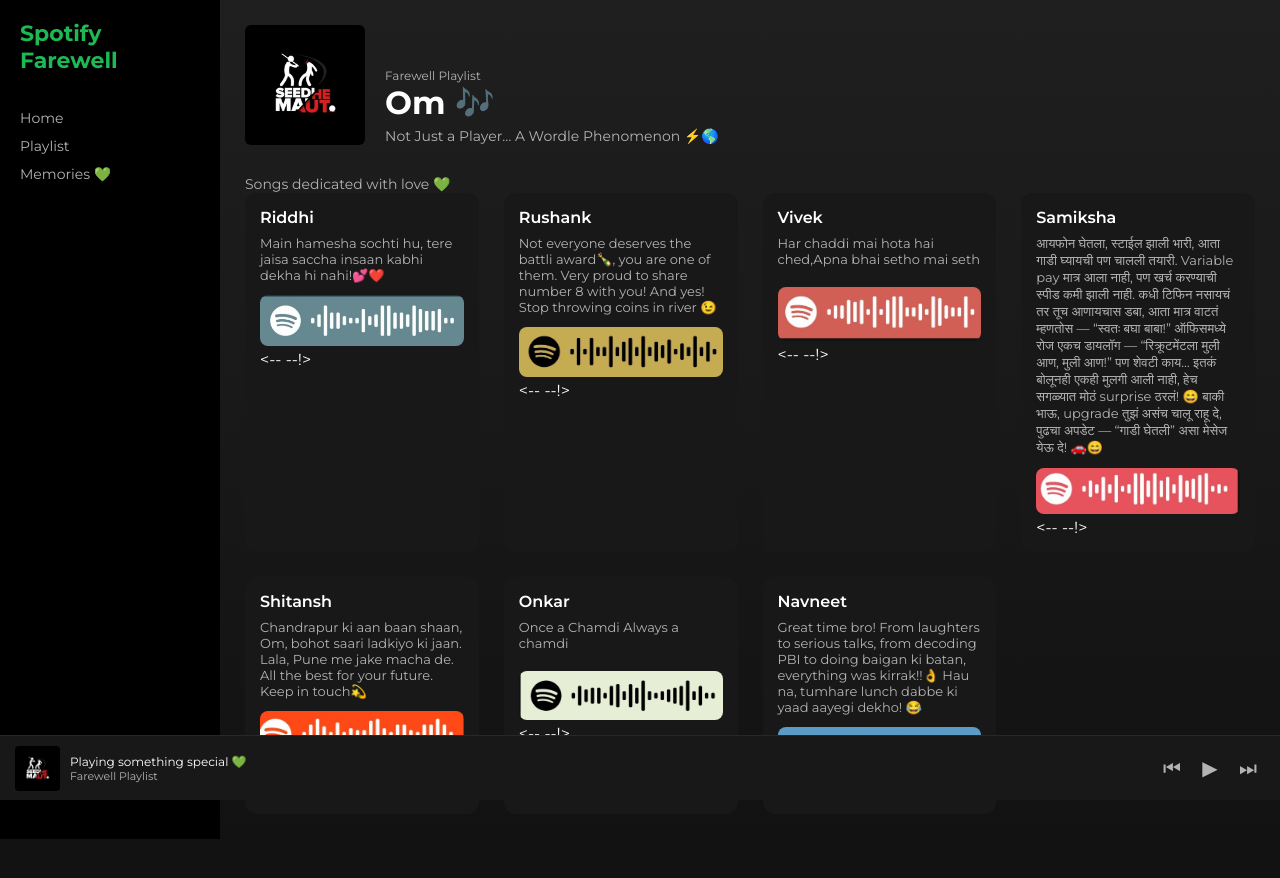
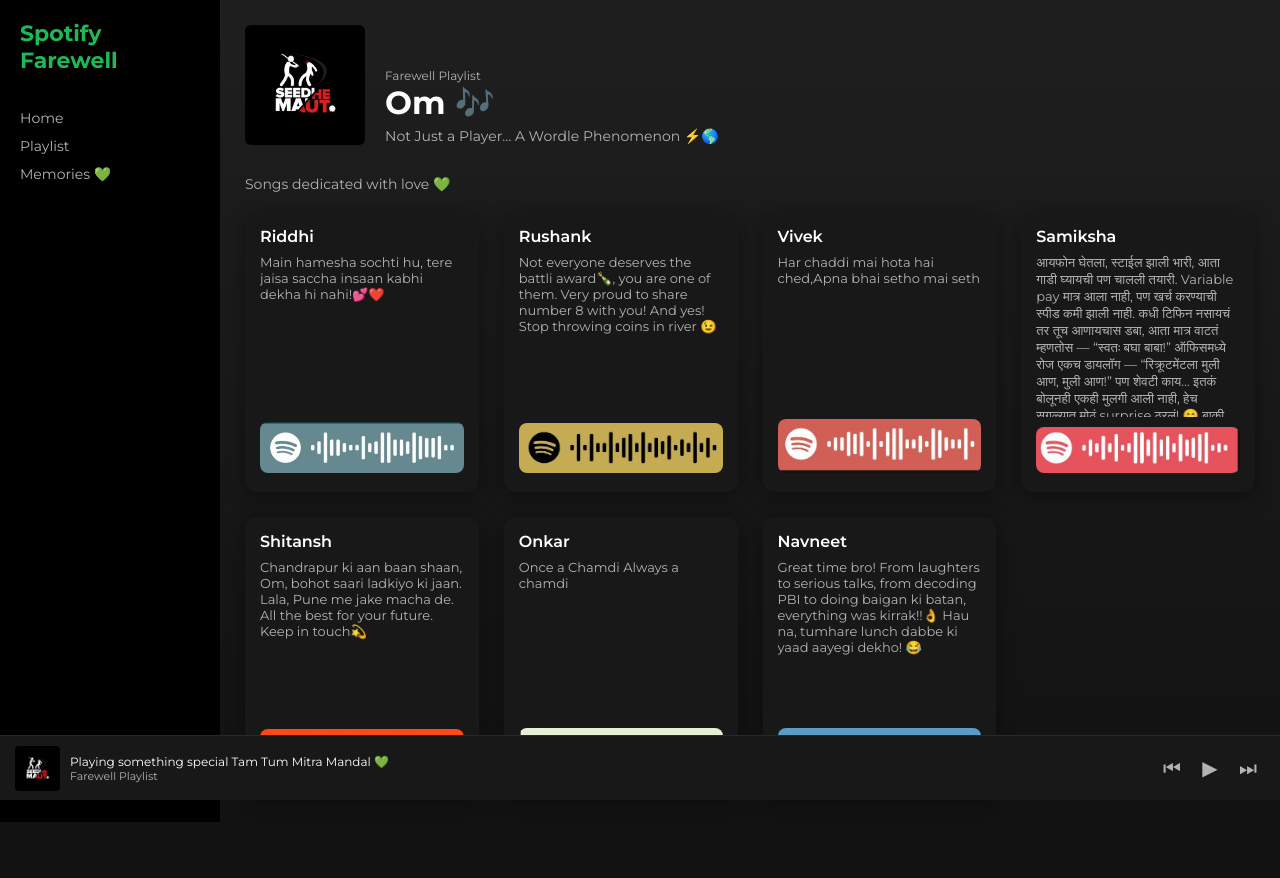
Before and after one commit to RushankSat/Farewell-om, a plain HTML site: page index.html in a window 1280 px wide. Drawn offline with Linux system fonts and the light colour scheme.

Commit message:
Update index.html

```diff
--- a/index.html
+++ b/index.html
@@ -90,6 +90,16 @@
     background: #181818;
     padding: 15px;
     border-radius: 12px;
+
+    /* Equal height */
+    height: 280px;
+    display: flex;
+    flex-direction: column;
+    justify-content: space-between;
+    overflow: hidden;
+
+    /* Depth */
+    box-shadow: 0 4px 20px rgba(0,0,0,0.4);
     transition: all 0.3s ease;
     position: relative;
   }
@@ -97,6 +107,7 @@
   .card:hover {
     background: #282828;
     transform: translateY(-6px);
+    box-shadow: 0 8px 30px rgba(0,0,0,0.7);
   }
 
   .employee-name {
@@ -104,11 +115,13 @@
     margin-bottom: 8px;
   }
 
+  /* Scrollable message */
   .message {
     font-size: 13px;
     color: #b3b3b3;
-      margin-bottom: 12px;
-      min-height: 40px;
+    overflow-y: auto;
+    flex-grow: 1;
+    margin-bottom: 10px;
   }
 
   .qr img {
@@ -238,7 +251,7 @@
     </div>
 
     <div class="subheader">Songs dedicated with love 💚</div>
-
+    <br>
     <div class="grid">
 
       <div class="card">
@@ -247,7 +260,7 @@
         <div class="qr">
           <img src="riddhi-song.jpg" alt="Spotify QR">
         </div>
-        <-- <div class="play-btn"></div> --!>
+        <!-- <div class="play-btn"></div> -->
       </div>
 
       <div class="card">
@@ -256,7 +269,7 @@
         <div class="qr">
           <img src="rushank-song.png" alt="Spotify QR">
         </div>
-        <-- <div class="play-btn"></div> --!>
+        <!-- <div class="play-btn"></div> -->
       </div>
 
       <div class="card">
@@ -265,7 +278,7 @@
         <div class="qr">
           <img src="vivek-song.png" alt="Spotify QR">
         </div>
-        <-- <div class="play-btn"></div> --!>
+        <!-- <div class="play-btn"></div> -->
       </div>
 
       <div class="card">
@@ -284,7 +297,7 @@
         <div class="qr">
           <img src="Samiksha-song.png" alt="Spotify QR">
         </div>
-        <-- <div class="play-btn"></div> --!>
+        <!-- <div class="play-btn"></div> -->
       </div>
 
       <div class="card">
@@ -293,7 +306,7 @@
         <div class="qr">
           <img src="shitansh-song.png" alt="Spotify QR">
         </div>
-        <-- <div class="play-btn"></div> --!>
+        <!-- <div class="play-btn"></div> -->
       </div>
 
       <div class="card">
@@ -302,7 +315,7 @@
         <div class="qr">
           <img src="onkar-song.png" alt="Spotify QR">
         </div>
-        <-- <div class="play-btn"></div> --!>
+        <!-- <div class="play-btn"></div> -->
       </div>
 
       <div class="card">
@@ -311,7 +324,7 @@
         <div class="qr">
           <img src="navneet-song.jpg" alt="Spotify QR">
         </div>
-       <-- <div class="play-btn"></div> --!>
+       <!-- <div class="play-btn"></div> -->
       </div>
 
     </div>
@@ -325,7 +338,7 @@
   <div class="player-left">
     <img src="Om-pic.png" alt="song">
     <div class="song-info">
-      <div>Playing something special 💚</div>
+      <div>Playing something special Tam Tum Mitra Mandal 💚</div>
       <div style="color:#b3b3b3; font-size:11px;">Farewell Playlist</div>
     </div>
   </div>
```
Lines whose indentation alone changed are shown as unchanged.
